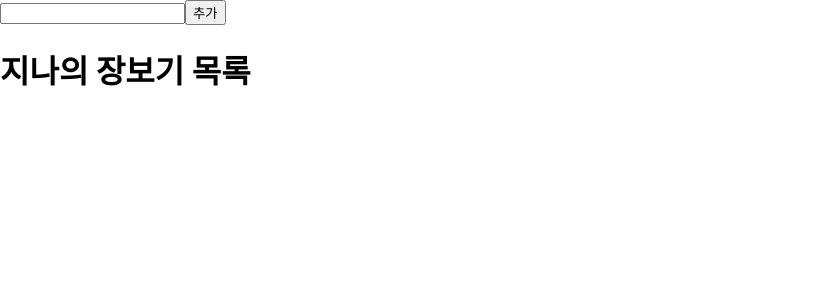
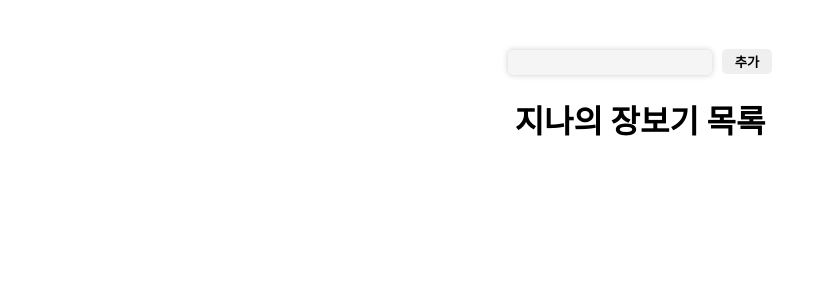
Before and after one commit to fantazina/exercise2, a React (Create React App) app: page / in a window 1280 px wide. Shown: the top 300 px of the page, without its empty margins (0-835 px from the left). Built offline with nearby package versions, Linux system fonts and the light colour scheme.

Commit message:
장보기리스트 만들기

```diff
--- a/src/App.js
+++ b/src/App.js
@@ -1,5 +1,6 @@
 import React, { useState } from 'react';
 import ShoppingList from './conponents/ShoppingList';
+import styles from './css/Shopping.module.css';
 
 const App = () => {
   const[inputItem, setInputItem] = useState('')
@@ -16,7 +17,7 @@ const App = () => {
   }
 
     return (
-      <div>
+      <div className={ styles.S_list }>
           <input type='text' value={ inputItem } onChange={ (e) => setInputItem(e.target.value) }/>
           <button onClick={ addItem }>추가</button>
 
--- a/src/conponents/ShoppingList.js
+++ b/src/conponents/ShoppingList.js
@@ -1,5 +1,6 @@
 import React, { useState } from 'react';
 import ShoppingItem from './ShoppingItem';
+import styles from '../css/Shopping.module.css';
 
 const ShoppingList = () => {
     const[shoppingList,setShoppingList] = useState([])
@@ -9,7 +10,7 @@ const ShoppingList = () => {
         setShoppingList(updateItem)
     }
     return (
-        <div>
+        <div className={ styles.S_list}>
             <h1>지나의 장보기 목록</h1>
                 {
                     shoppingList.map((item, index) => (
--- a/src/css/Shopping.module.css
+++ b/src/css/Shopping.module.css
@@ -3,3 +3,38 @@
     height : 50px;
     border : 1px solid lightblue;
 }
+.S_list {
+    text-align : center;
+}
+.S_list input {
+    margin-top : 50px;
+    height : 23px;
+    width : 200px;
+    border-radius: 5px !important;
+    border : none;
+    background-color : whitesmoke;
+    box-shadow : 0 0 6px rgba(0, 0, 0, 0.2);
+}
+.S_list input:focus {
+    outline : 2px solid lightblue;
+}
+.S_list button {
+    margin-left: 10px;
+    margin-top: 10px;
+    height : 25px;
+    width : 50px;
+    border : none;
+    background-color: rightgray;
+    font-weight: bold;
+    transition : 0.4s;
+    border-radius: 5px !important;
+    cursor : pointer;
+
+}
+.S_list button:hover {
+    background-color: lightblue;
+    color: blanchedalmond;
+    transition : 0.4s;
+
+
+}
```
